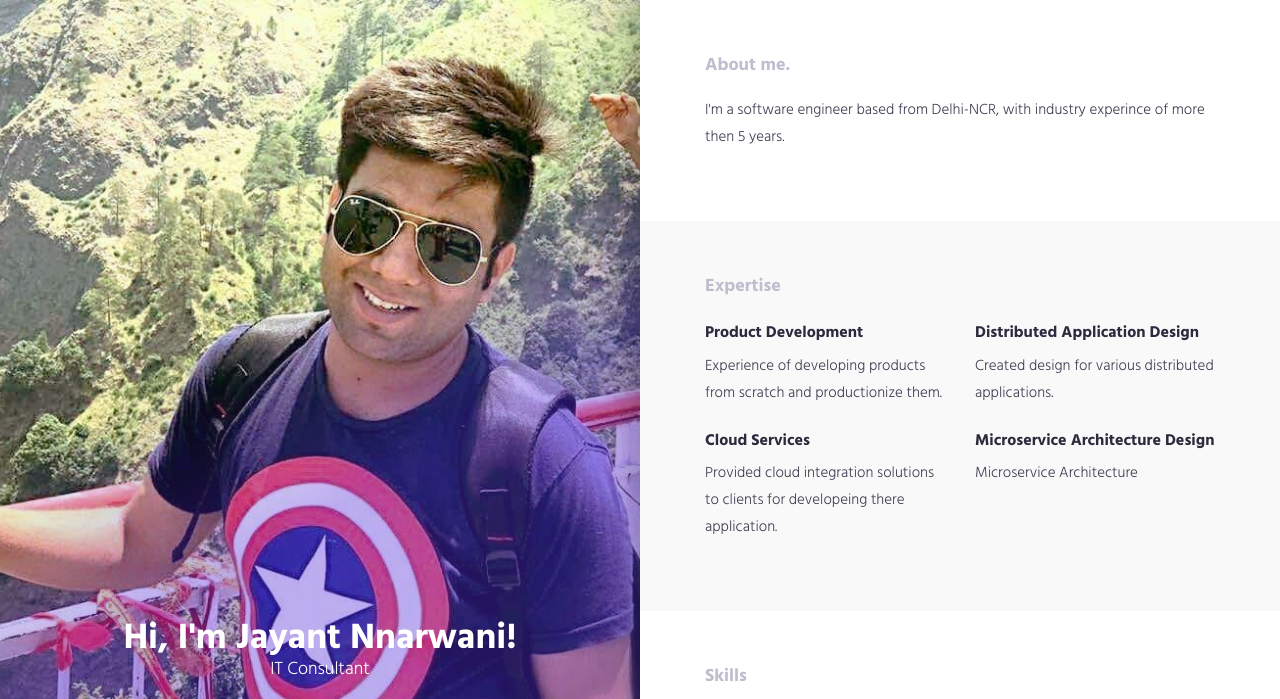
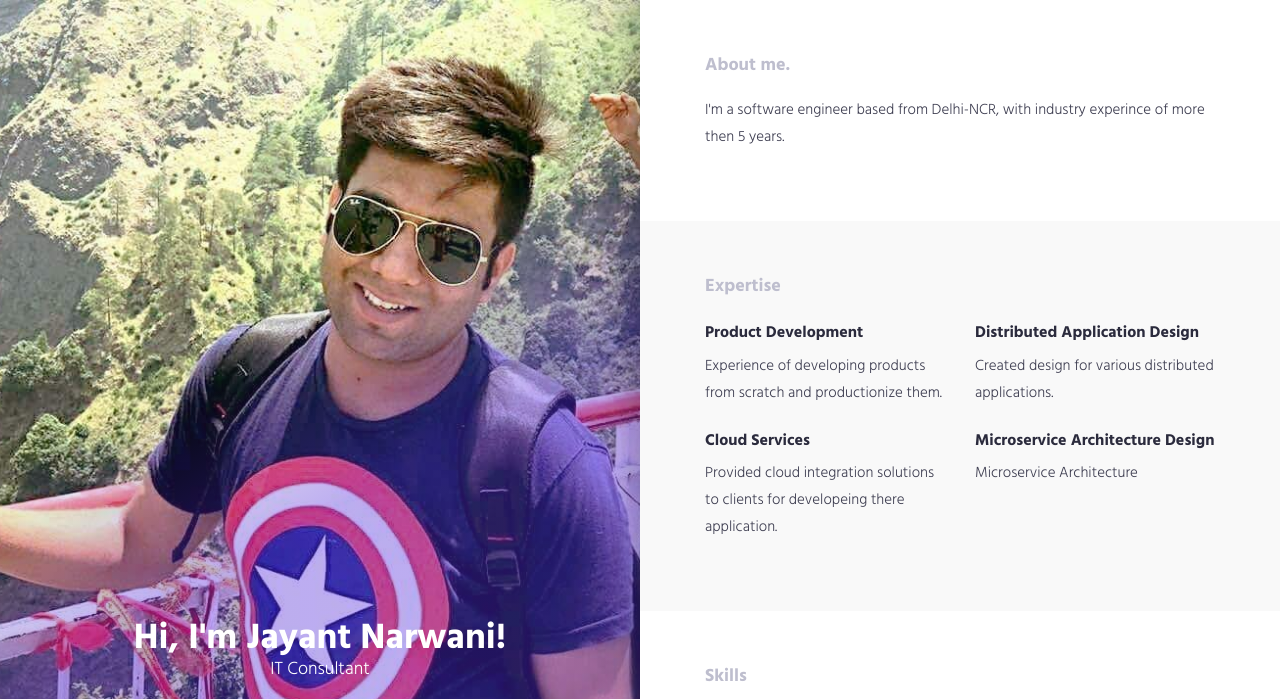
Before and after one commit to jstarLabs/jstarLabs.github.io, a plain HTML site: page index.html in a window 1280 px wide. Shown: the top 699 px of the page. Drawn offline with Linux system fonts and the light colour scheme.

Commit message:
Update index.html

```diff
--- a/index.html
+++ b/index.html
@@ -42,7 +42,7 @@
 <div class="left-col-block blocks">
     <header class="header">
         <div class="content text-center">
-            <h1>Hi, I'm Jayant Nnarwani!</h1>
+            <h1>Hi, I'm Jayant Narwani!</h1>
 
             <p class="lead">IT Consultant</p>
             <ul class="social-icon">
```
